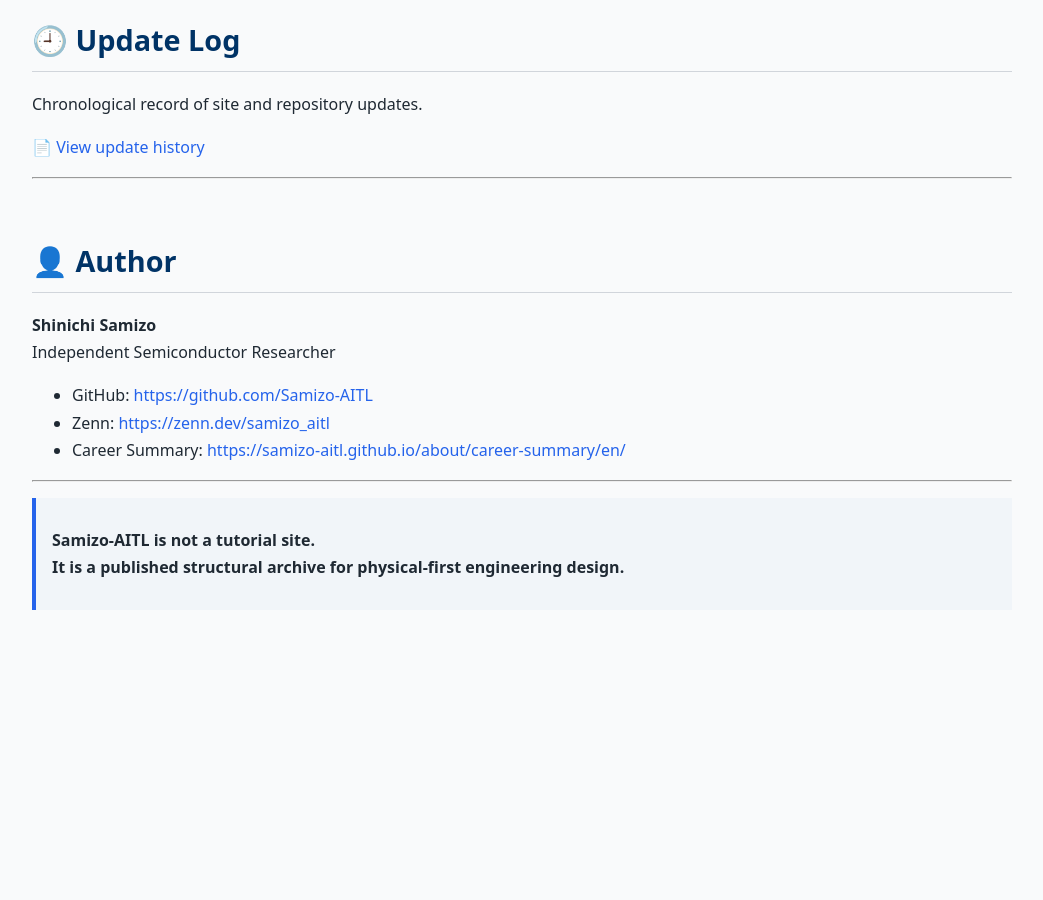
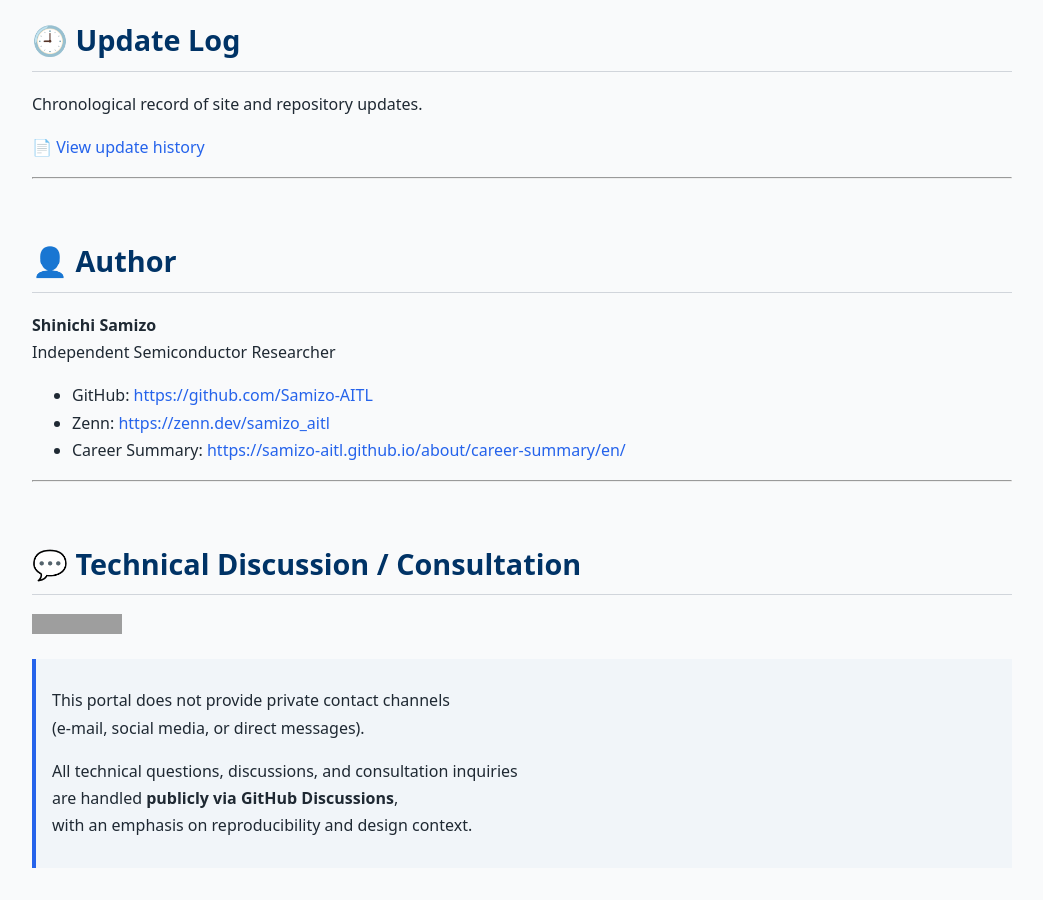
Before and after one commit to Samizo-AITL/Samizo-AITL.github.io, a Jekyll site: the page built from en/index.md, in a window 1280 px wide and 900 px high, scrolled down 7842 px. Shown: the whole window, without its empty margins (118-1161 px from the left). Built offline with Jekyll 4.4.1, drawn with Linux system fonts in a browser that asks for light colours; before the commit the page ends 8484 px from its top, so only the background shows below that; grey boxes are pictures that could not be loaded.

Commit message:
Update index.md

```diff
--- a/en/index.md
+++ b/en/index.md
@@ -309,5 +309,13 @@ Independent Semiconductor Researcher
 
 ---
 
-> **Samizo-AITL is not a tutorial site.
-> It is a published structural archive for physical-first engineering design.**
+# 💬 Technical Discussion / Consultation
+
+[![Discussion](https://img.shields.io/badge/Discussion-Technical%20Consultation-6f42c1?logo=github)](https://github.com/Samizo-AITL/Samizo-AITL/discussions)
+
+> This portal does not provide private contact channels
+> (e-mail, social media, or direct messages).
+>
+> All technical questions, discussions, and consultation inquiries
+> are handled **publicly via GitHub Discussions**,
+> with an emphasis on reproducibility and design context.
```
